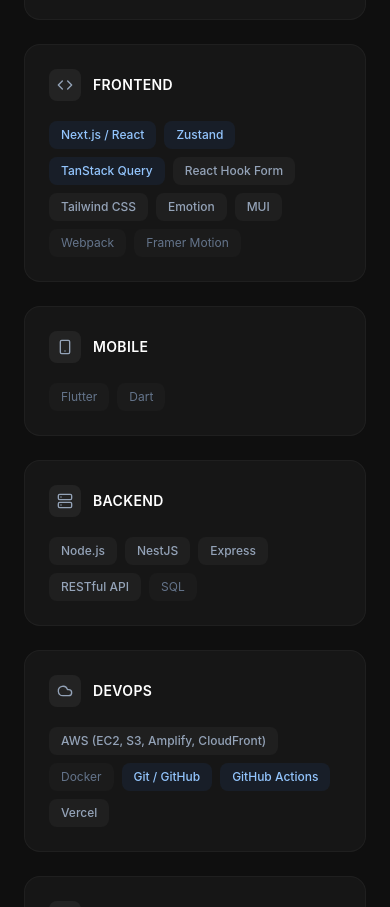
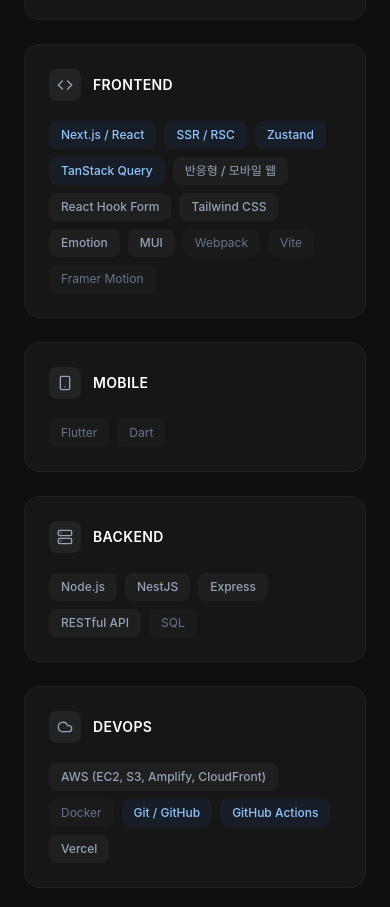
Before and after one commit to WhyBusyy/portfolio, a Next.js app: page / in a window 390 px wide. Shown: the part 5560-6467 px from the top of the page. Built offline with nearby package versions, Linux system fonts and the light colour scheme; a web font is replaced by a local one.

Commit message:
feat(skills): SSR/RSC·반응형 모바일 웹·Vite 추가 및 아키텍처 SSR 명시
- Skills에 SSR/RSC, 반응형/모바일 웹, Vite 추가
- frontend-architecture 프로젝트에 App Router 기반 SSR/RSC 명시

```diff
--- a/src/components/Skills.tsx
+++ b/src/components/Skills.tsx
@@ -51,13 +51,16 @@
       icon: Code,
       skills: [
         { name: "Next.js / React", level: "core" },
+        { name: "SSR / RSC", level: "core" },
         { name: "Zustand", level: "core" },
         { name: "TanStack Query", level: "core" },
+        { name: "반응형 / 모바일 웹", level: "proficient" },
         { name: "React Hook Form", level: "proficient" },
         { name: "Tailwind CSS", level: "proficient" },
         { name: "Emotion", level: "proficient" },
         { name: "MUI", level: "proficient" },
         { name: "Webpack", level: "familiar" },
+        { name: "Vite", level: "familiar" },
         { name: "Framer Motion", level: "familiar" },
       ],
     },
--- a/src/data/projects.ts
+++ b/src/data/projects.ts
@@ -104,9 +104,10 @@
     period: "2024년 하반기",
     role: "Frontend Developer",
     techStack: [
-      "Next.js",
+      "Next.js (App Router)",
       "React",
       "TypeScript",
+      "SSR / RSC",
       "Zustand",
       "TanStack Query",
       "Tailwind CSS",
@@ -116,7 +117,7 @@
     overview: {
       lead: "B2B 직거래 플랫폼 '플랫팜'의 초기 설계부터 참여하여, 70개 이상 벤더사를 수용하는 프론트엔드 아키텍처를 구축했습니다.",
       detail:
-        "벤더사마다 다른 요구사항을 유연하게 수용할 수 있는 구조가 핵심이었습니다. 컴포넌트 설계, 상태 관리 전략, API 연동 구조, 폴더 체계 등 프론트엔드 전반의 아키텍처를 설계하고 기능 고도화를 주도했습니다.",
+        "벤더사마다 다른 요구사항을 유연하게 수용할 수 있는 구조가 핵심이었습니다. Next.js App Router 기반의 SSR/RSC(서버 컴포넌트)로 초기 로딩과 SEO를 확보하고, 컴포넌트 설계, 상태 관리 전략, API 연동 구조, 폴더 체계 등 프론트엔드 전반의 아키텍처를 설계하고 기능 고도화를 주도했습니다.",
     },
     screenshots: [],
     challenges: [
```
